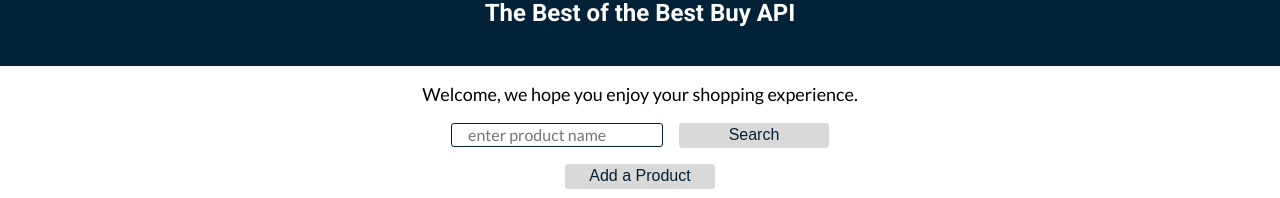
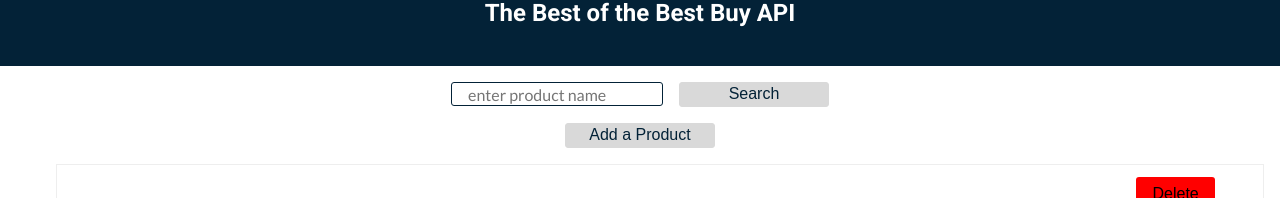
Before and after one commit to jenessawhite/best-buy-app, a React (Create React App) app: page / in a window 1280 px wide. Shown: the part 124-322 px from the top of the page. Built offline with nearby package versions, Linux system fonts and the light colour scheme; no server answers.

Commit message:
took off welcome sentence, added top margin to search div

```diff
--- a/src/App.css
+++ b/src/App.css
@@ -81,7 +81,7 @@
 }
 
 .App-search-container {
-  margin: 0 auto 1rem;
+  margin: 1rem 1rem;
 }
 
 .App-search-form{
--- a/src/App.js
+++ b/src/App.js
@@ -165,9 +165,6 @@
           <img src={logo} className="App-logo" alt="logo" />
           <h2>The Best of the Best Buy API</h2>
         </div>
-        <p className="App-intro">
-          Welcome, we hope you enjoy your shopping experience.
-        </p>
         <div className="App-search-container">
           <form onSubmit={this.getSearchedInfo.bind(this)} className="App-search-form">
             <input  className="searchInput searchy" type="text" placeholder="enter product name" onChange={this.onNewValue.bind(this)} value={this.state.newItemValue}/>
```
